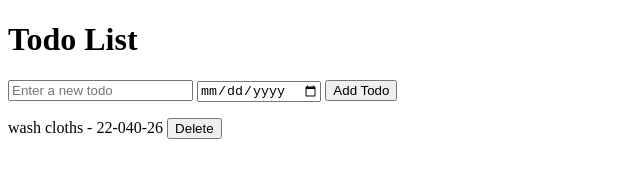
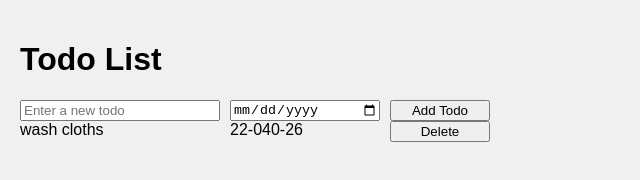
Before and after one commit to Godfred-Adjetey99/Todo-List, a plain HTML site: page index.html in a window 1280 px wide. Shown: the whole page, without its empty margins (0-640 px from the left). Drawn offline with Linux system fonts and the light colour scheme.

Commit message:
adding styles to the input section and the todohtml div

```diff
--- a/app.js
+++ b/app.js
@@ -12,12 +12,12 @@ const renderHtml = () => {
     const { name, dueDate } = addListObject;
 
     const html = `
-    <p>
-    ${name} - ${dueDate}
-    <button onClick="todoList.splice(${i}, 1)
-    renderHtml()
+    <div>${name} </div>
+    <div>${dueDate}</div>
+    <button onClick="todoList.splice(${i}, 1);
+    renderHtml();
     ">Delete</button>
-    </p>`;
+    `;
     todoHTML += html;
   }
 
--- a/index.html
+++ b/index.html
@@ -5,12 +5,13 @@
     <meta charset="UTF-8">
     <meta name="viewport" content="width=device-width, initial-scale=1.0">
     <title>Todo List </title>
+    <link rel="stylesheet" href="style.css">
 </head>
 
 <body>
+    <h1>Todo List</h1>
+    <div id="inputSection">
 
-    <div>
-        <h1>Todo List</h1>
         <input type="text" id="todoInput" placeholder="Enter a new todo">
         <input type="date" id="dueDateInput">
         <button id="addTodoButton" onclick="addTask()">Add Todo</button>
--- /dev/null
+++ b/style.css
@@ -0,0 +1,12 @@
+body {
+    font-family: Arial, sans-serif;
+    background-color: #f0f0f0;
+    margin: 0;
+    padding: 20px;
+}
+
+#todoHTML , #inputSection {
+    display: grid;
+    grid-template-columns: 200px 150px 100px;
+    gap: 10px;
+}
```
